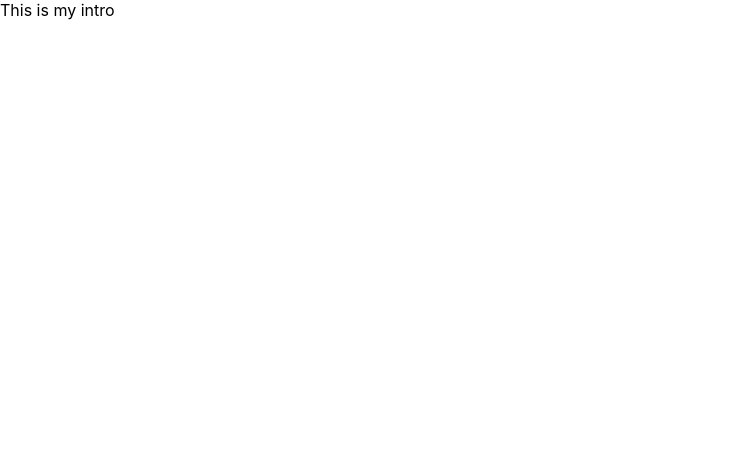
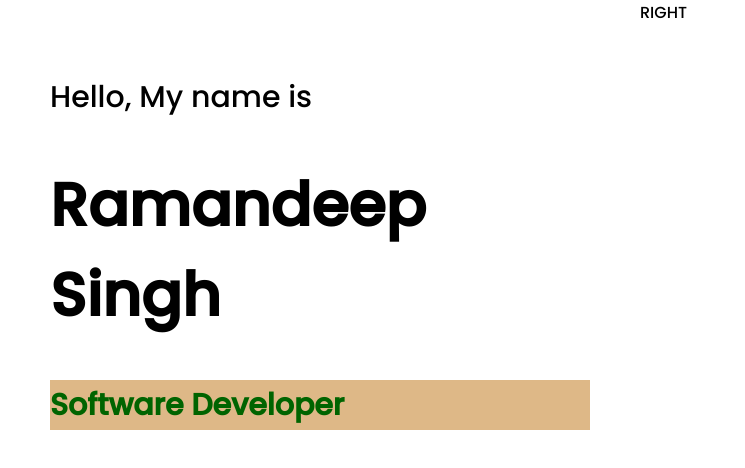
Before and after one commit to ramriddlez/React-Portfolio, a React (Create React App) app in the folder portfolio/: page / in a window 1280 px wide. Shown: the top 468 px of the page, without its empty margins (0-745 px from the left). Built offline with nearby package versions, Linux system fonts and the light colour scheme.

Commit message:
added styling to divs

```diff
--- a/portfolio/public/index.html
+++ b/portfolio/public/index.html
@@ -1,14 +1,16 @@
 <!DOCTYPE html>
 <html lang="en">
+
 <head>
   <meta charset="utf-8" />
   <link rel="icon" href="%PUBLIC_URL%/favicon.ico" />
   <meta name="viewport" content="width=device-width, initial-scale=1" />
   <meta name="theme-color" content="#000000" />
-    <meta
-      name="description"
-      content="Web site created using create-react-app"
-    />
+  <meta name="description" content="Web site created using create-react-app" />
+
+  <link rel="preconnect" href="https://fonts.googleapis.com">
+  <link rel="preconnect" href="https://fonts.gstatic.com" crossorigin>
+  <link href="https://fonts.googleapis.com/css2?family=Poppins:wght@500&display=swap" rel="stylesheet">
   <link rel="apple-touch-icon" href="%PUBLIC_URL%/logo192.png" />
   <!--
       manifest.json provides metadata used when your web app is installed on a
@@ -26,6 +28,7 @@
     -->
   <title>React App</title>
 </head>
+
 <body>
   <noscript>You need to enable JavaScript to run this app.</noscript>
   <div id="root"></div>
@@ -40,4 +43,5 @@
       To create a production bundle, use `npm run build` or `yarn build`.
     -->
 </body>
+
 </html>
--- a/portfolio/src/components/introduction/intro.css
+++ b/portfolio/src/components/introduction/intro.css
@@ -0,0 +1,40 @@
+*{
+    font-family: 'Poppins', sans-serif;
+}
+.i{
+    display: flex;
+    height: 100vh;
+    /* background-color: aquamarine; */
+}
+
+.i-left{
+    flex: 1;
+}
+
+.i-right {
+    flex: 1;
+}
+.i-left-wrapper{
+    padding: 50px;
+}
+.i-intro{
+    font-size: 30px;
+    font-weight: 300;
+}
+.i-name{
+    font-size: 60px;
+}
+.i-title{
+    height: 50px;
+    overflow: hidden;
+}
+.i-title-item{
+    height: 50px;
+    font-size:30px;
+    font-weight: bold;
+    color:darkgreen;
+    display: flex;
+    align-items: center;
+    background-color:burlywood
+
+}
--- a/portfolio/src/components/introduction/intro.js
+++ b/portfolio/src/components/introduction/intro.js
@@ -1,7 +1,36 @@
+import '../introduction/intro.css'
+
 const Intro = () => {
     return (
-        <div>
-            This is my intro
+        <div className='i'>
+            <div className="i-left">
+                <div className='i-left-wrapper'>
+                    <h2 className='i-intro'>Hello, My name is </h2>
+                    <h1 className='i-name'>Ramandeep Singh</h1>
+                    <div className='i-title'>
+                        <div className='i-title-wrapper'>
+                            <div className='i-title-item'>
+                                Software Developer
+                            </div>
+                            <div className='i-title-item'>
+                                Web Developer
+                            </div>
+                            <div className='i-title-item'>
+                                Financial Technology
+                            </div>
+                            <div className='i-title-item'>
+                                Content Creator
+                            </div>
+                            <div className='i-title-item'>
+                                placeholder
+                            </div>
+
+                        </div>
+                    </div>
+
+                </div>
+            </div>
+            <div className="i-right">RIGHT</div>
         </div>
     )
 }
```
Lines whose indentation alone changed are shown as unchanged.
